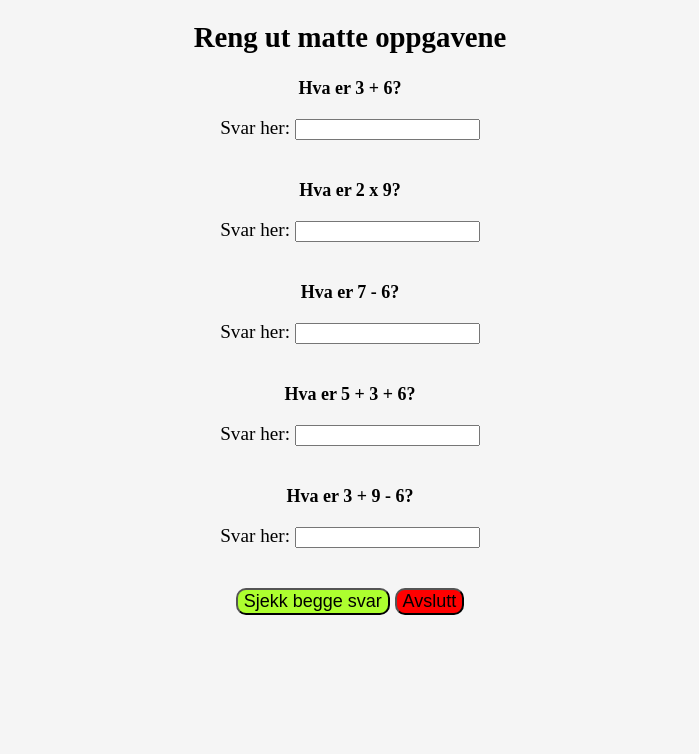
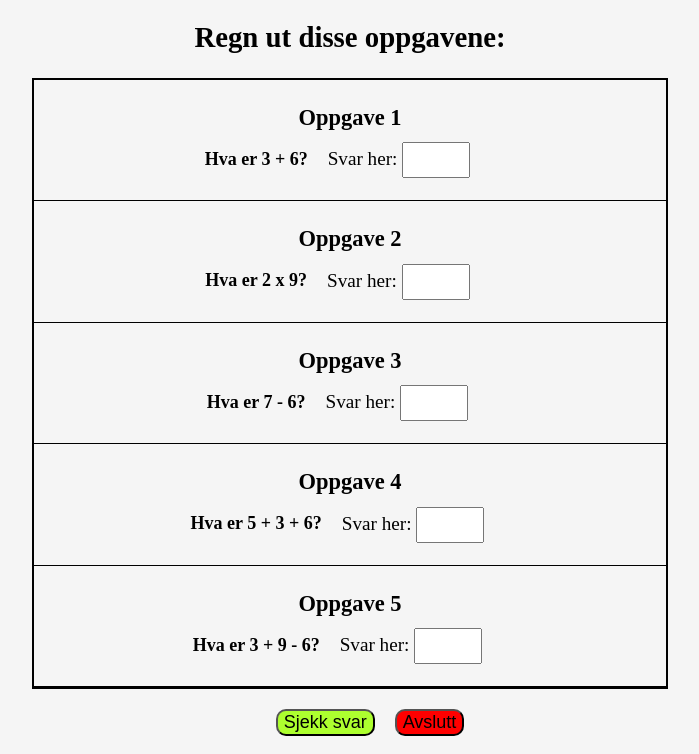
Before and after one commit to Gorgostammos/matte-ving, a plain HTML site: page index.html in a window 1280 px wide. Shown: the part 90-844 px from the top of the page, without its empty margins (290-989 px from the left). Before the commit the page ends 800 px from the top, so only its background shows below. Drawn offline with Linux system fonts and the light colour scheme.

Commit message:
update website

```diff
--- a/index.html
+++ b/index.html
@@ -1,69 +1,103 @@
 <!DOCTYPE html>
 <html lang="no">
+
 <head>
   <meta charset="UTF-8">
   <title>Gjett summen!</title>
   <link rel="stylesheet" href="style.css">
+  <meta name="viewport" content="width=device-width, initial-scale=1.0">
 </head>
+
 <body>
 
   <h1 id="Poeng"></h1>
 
+  <h2>Regn ut disse oppgavene: </h2>
 
-
-  <h2>Reng ut matte oppgavene</h2>
-
+  <article id="main">
+    <h3>Oppgave 1</h3>
+    <article id="Oppgaver">
       <p id="oppgave"></p>
-
+      <section>
         <label for="brukerSvar">Svar her:</label>
         <input type="number" id="brukerSvar"><br><br>
+      </section>
+      <section id="tilbakemeldinger">
         <p id="tilbakemelding"></p>
+      </section>
+    </article>
 
     <!-- <button onclick="sjekkSvar()">Sjekk svaret</button> -->
 
+    <h3>Oppgave 2</h3>
+    <article id="Oppgaver">
       <p id="oppgave2"></p>
-
+      <section>
         <label for="brukerSvar1">Svar her:</label>
         <input type="number" id="brukerSvar1"><br><br>
+      </section>
+      <section id="tilbakemeldinger">
         <p id="tilbakemelding1"></p>
+      </section>
+    </article>
 
 
 
+    <h3>Oppgave 3</h3>
+    <article id="Oppgaver">
       <p id="oppgave3"></p>
+      <section>
         <label for="brukerSvar2">Svar her:</label>
         <input type="number" id="brukerSvar2"><br><br>
+      </section>
+      <section id="tilbakemeldinger">
         <p id="tilbakemelding2"></p>
+      </section>
+    </article>
+
+
+    <h3>Oppgave 4</h3>
+    <article id="Oppgaver">
+      <p id="oppgave4"></p>
+      <section>
+        <label for="brukerSvar3">Svar her:</label>
+        <input type="number" id="brukerSvar3"><br><br>
+      </section>
+      <section id="tilbakemeldinger">
+        <p id="tilbakemelding3"></p>
+      </section>
+    </article>
+
+
+    <h3>Oppgave 5</h3>
+    <article id="Oppgaver">
+      <p id="oppgave5"></p>
+      <section>
+        <label for="brukerSvar4">Svar her:</label>
+        <input type="number" id="brukerSvar4"><br><br>
+      </section>
+      <section id="tilbakemeldinger">
+        <p id="tilbakemelding4"></p>
+      </section>
+    </article>
+
+  </article>
 
 
 
-
-  <p id="oppgave4"></p>
-  <label for="brukerSvar3">Svar her:</label>
-  <input type="number" id="brukerSvar3"><br><br>
-  <p id="tilbakemelding3"></p>
-
-
-  <p id="oppgave5"></p>
-  <label for="brukerSvar4">Svar her:</label>
-  <input type="number" id="brukerSvar4"><br><br>
-  <p id="tilbakemelding4"></p>
-
-  <!-- <button onclick="sjekkSvar1()">Sjekk svaret</button> -->
-
-
+  <section id="knapper">
+    <section id="sjekkSvar">
+      <button id="sjekkSvar" onclick="sjekkSvar()">Sjekk svar</button>
+    </section>
+    <section id="avsluttSpill">
+      <button id="avsluttSpill" onclick="avsluttSpill()">Avslutt</button>
+    </section>
+  </section>
+  <p id="sluttMelding"></p> <!-- Her kommer sluttresultatet -->
   <p id="rundeTilbakemelding"></p>
 
-
-
-  <button id="sjekkSvar" onclick="sjekkSvar()">Sjekk begge svar</button>
-
-  <button id="avsluttSpill" onclick="avsluttSpill()">Avslutt</button>
-
-  <p id="sluttMelding"></p> <!-- Her kommer sluttresultatet -->
-
-
   <!-- <button onclick="genererNyOppgave()">Ny oppgave</button> -->
-
   <script src="index.js"></script>
 </body>
+
 </html>
--- a/index.js
+++ b/index.js
@@ -178,7 +178,7 @@ function sjekkSvar() {
     setTimeout(() => {
         genererNyOppgave();
         rundeTilbakemelding.innerText = ""; // fjern meldingen
-    }, 4000);
+    }, 1000000);
 }
 
 function oppdaterPoeng() {
--- a/style.css
+++ b/style.css
@@ -2,7 +2,38 @@ body {
     text-align: center;
     font-size: larger;
     margin-top: 50px;
-    background-color:whitesmoke;
+    background-color: whitesmoke;
+}
+
+article#main {
+    display: flex;
+    flex-direction: column;
+    flex-wrap: nowrap;
+    margin-bottom: 20px;
+    border: 2px solid black;
+    width: 50%;
+    margin-left: auto;
+    margin-right: auto;
+}
+
+h3 {
+    display: flex;
+    flex-direction: column;
+    align-content: center;
+    margin: auto;
+    margin-top: 10px;
+    padding-top: 15px;
+}
+
+article#Oppgaver {
+    display: flex;
+    justify-content: center;
+    align-items: baseline;
+    border-bottom: 1px solid;
+}
+
+section {
+    margin-left: 20px;
 }
 
 h1#Poeng {
@@ -20,6 +51,37 @@ p {
     font-weight: bold;
 }
 
+p#tilbakemelding,
+#tilbakemelding1,
+#tilbakemelding2,
+#tilbakemelding3,
+#tilbakemelding4 {
+    padding-left: 5px;
+}
+
+/*dette fjerner pilene i input felte*/
+input[type=number]::-webkit-outer-spin-button,
+input[type=number]::-webkit-inner-spin-button {
+    -webkit-appearance: none;
+    margin: 0;
+}
+
+/* Firefox */
+input[type=number] {
+    -moz-appearance: textfield;
+}
+
+input {
+    height: 30px;
+    width: 60px;
+}
+
+section#knapper {
+    display: flex;
+    justify-content: center;
+    align-items: baseline;
+}
+
 button#sjekkSvar {
     font-size: large;
     background-color: greenyellow;
@@ -31,3 +93,32 @@ button#avsluttSpill {
     background-color: red;
     border-radius: 10px;
 }
+
+@media only screen and (max-width: 600px) {
+    h1#Poeng {
+        width: 45%;
+    }
+
+    article#main {
+        width: 95%;
+    }
+
+    article#Oppgaver {
+        margin-left: 11px;
+        margin-top: 15px;
+    }
+
+    p {
+        font-size: 15px;
+    }
+
+    section {
+        margin-left: 5px;
+        font-size: 15px;
+    }
+
+    h3 {
+        font-size: medium;
+    }
+
+}
```
Lines whose indentation alone changed are shown as unchanged.
